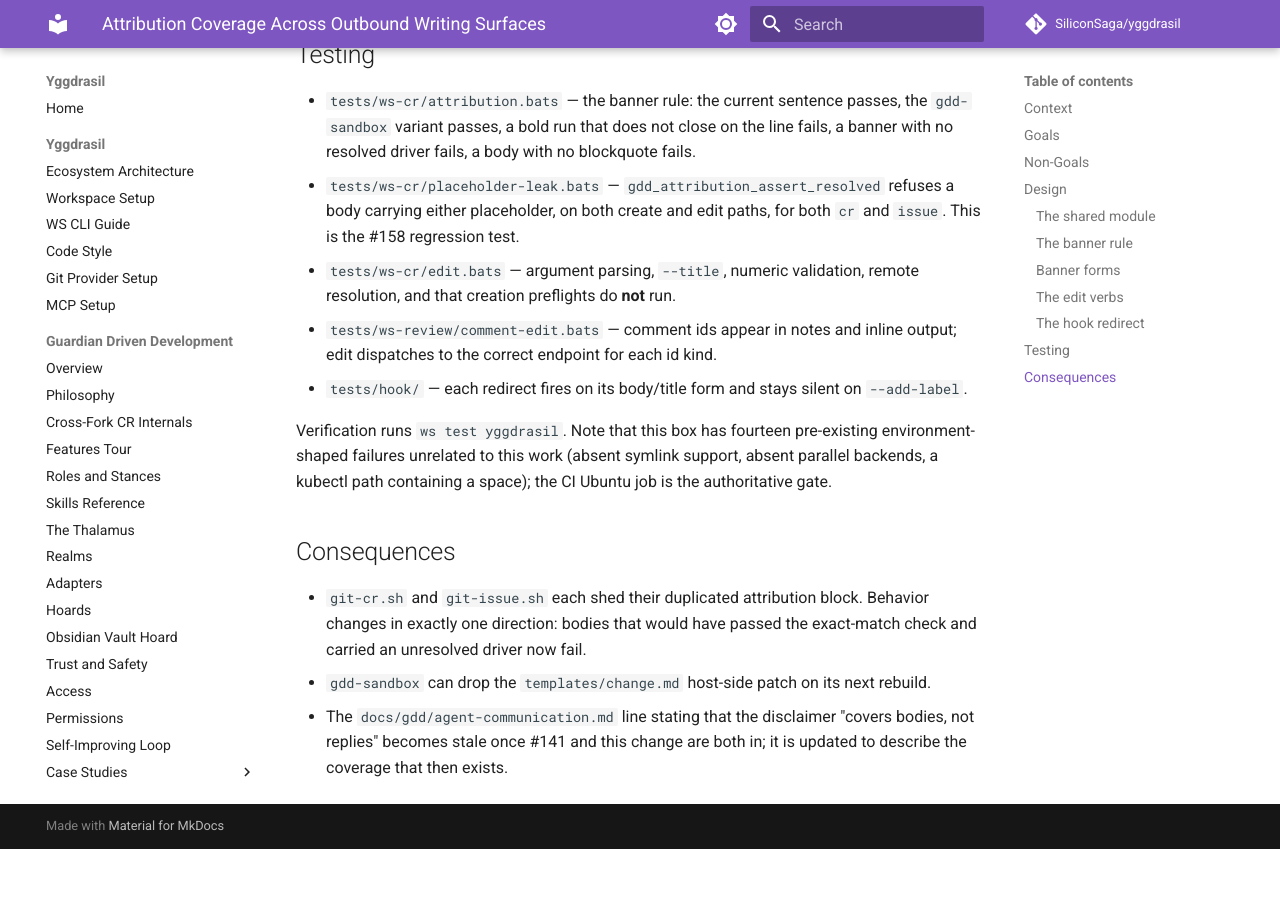
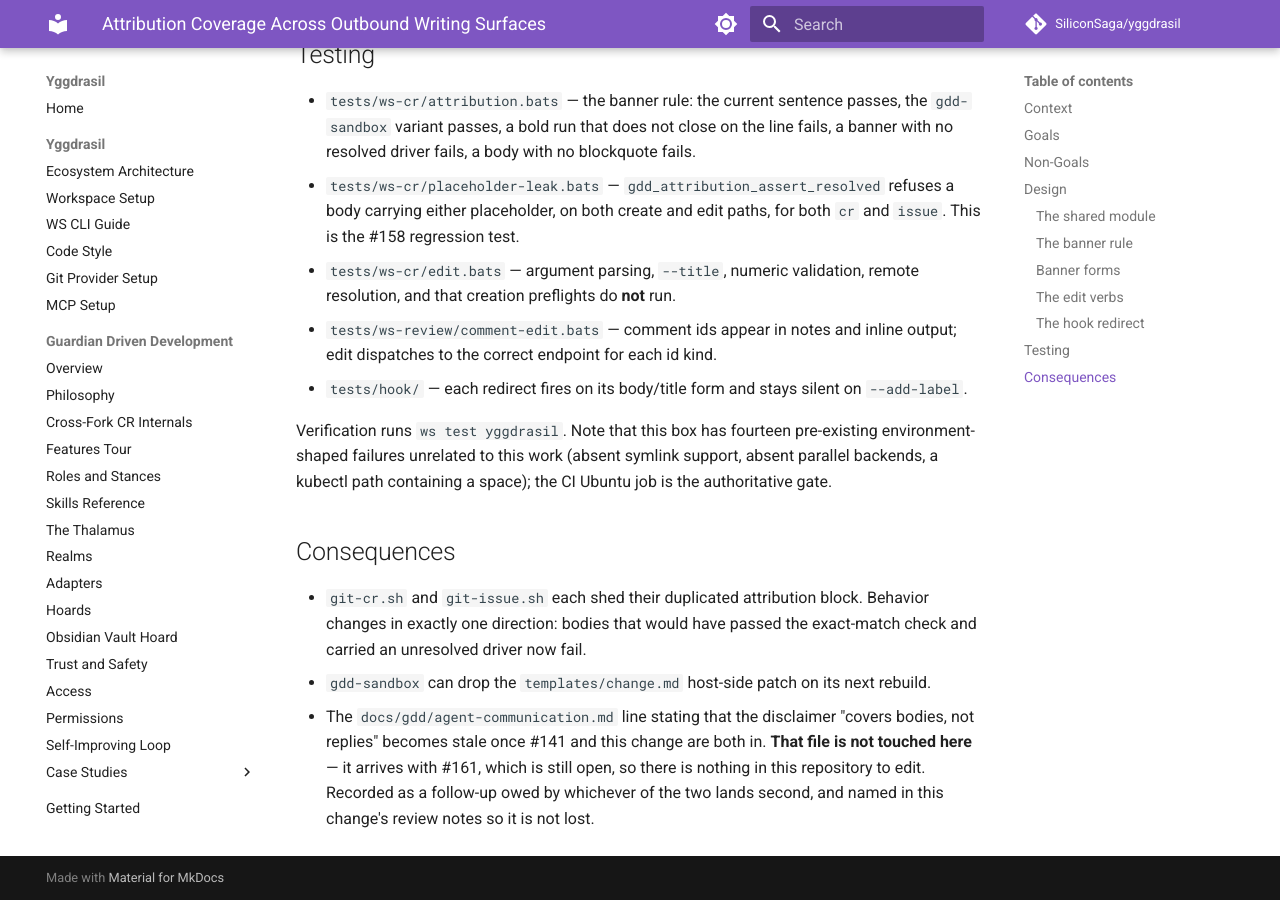
Before and after one commit to SiliconSaga/yggdrasil, an MkDocs documentation site: the page built from docs/plans/2026-09-01-attribution-coverage-design.md, in a window 1280 px wide and 900 px high, scrolled down 5339 px. Built offline with MkDocs 1.6.1 and Material for MkDocs 9.7.7, drawn with Linux system fonts in a browser that asks for light colours; comment, search, counter and statistics services are not loaded; before the commit the page ends 6188 px from its top, so only the background shows below that.

Commit message:
fix(ws): resolve placeholders on the review write paths, and tighten the driver check
Review round 1 on #166. The important finding is the one this change was supposed to have prevented: `ws review reply`, `comment` and `edit` all assembled their message in memory and never reached the substitution, so a reply carrying `@HUMAN_ACCOUNT` published it literally. All three now route through `gdd_attribution_resolve_message`. The gap predates this branch — `ws review comment` shipped that way in #141 — but `review_edit` copied the shape without questioning it.

The driver check matched a substring, so configured `ann` accepted `@anna`. Now a complete-mention match, with the account escaped before it becomes a pattern. Writing the boundary tests exposed a bug in the first fix: excluding `.` so a dotted GitLab username could not be truncated also made `driven by @testuser.` a false rejection, so a dot now ends a mention only when no username character follows.

`--source-branch` was accepted and silently discarded on the edit path — the same silent-option failure the `--title` check already prevented in the other direction.

The raw-API PATCH rules matched every PATCH to a pull request or issue, denying `state`, `base` and `milestone` writes that `ws cr edit` cannot express — contradicting the section's own rule and this change's own claim. Narrowed to the body and title fields, with the residual `--input <file>` gap named rather than papered over. The missing `ws exec` twins are added for the title, glab, comment and PATCH forms: measured, they were reaching ask rather than deny, which is the softer-route hole the section warns about.

`git-issue.sh` answered a provider-agnostic match with GitHub-only remediation; step one is now provider-specific.

Three tests were not testing what they claimed. The substitution assertion read an argv log that holds a `--body-file` PATH, not the body, so it passed regardless — the stub now captures the body at call time. The GitLab comment-id test counted source text without executing either function. The success-path test's second `run` overwrote `$output` before the assertion, so it only proved gh was invoked.

Co-Authored-By: Claude Opus 5 <noreply@anthropic.com>

```diff
--- a/docs/plans/2026-09-01-attribution-coverage-design.md
+++ b/docs/plans/2026-09-01-attribution-coverage-design.md
@@ -131,4 +131,4 @@ Verification runs `ws test yggdrasil`. Note that this box has fourteen pre-exist
 
 - `git-cr.sh` and `git-issue.sh` each shed their duplicated attribution block. Behavior changes in exactly one direction: bodies that would have passed the exact-match check and carried an unresolved driver now fail.
 - `gdd-sandbox` can drop the `templates/change.md` host-side patch on its next rebuild.
-- The `docs/gdd/agent-communication.md` line stating that the disclaimer "covers bodies, not replies" becomes stale once #141 and this change are both in; it is updated to describe the coverage that then exists.
+- The `docs/gdd/agent-communication.md` line stating that the disclaimer "covers bodies, not replies" becomes stale once #141 and this change are both in. **That file is not touched here** — it arrives with #161, which is still open, so there is nothing in this repository to edit. Recorded as a follow-up owed by whichever of the two lands second, and named in this change's review notes so it is not lost.
```
Also changed, not shown: 13 other files.
